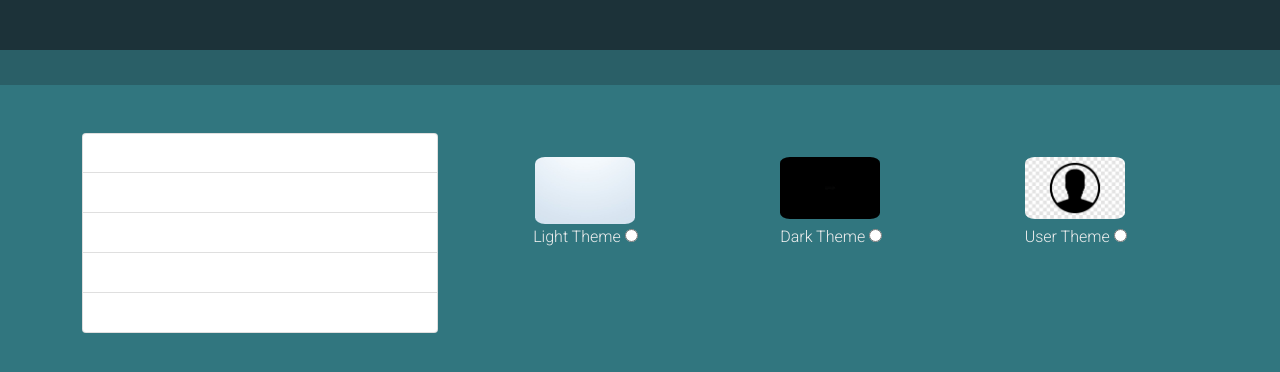
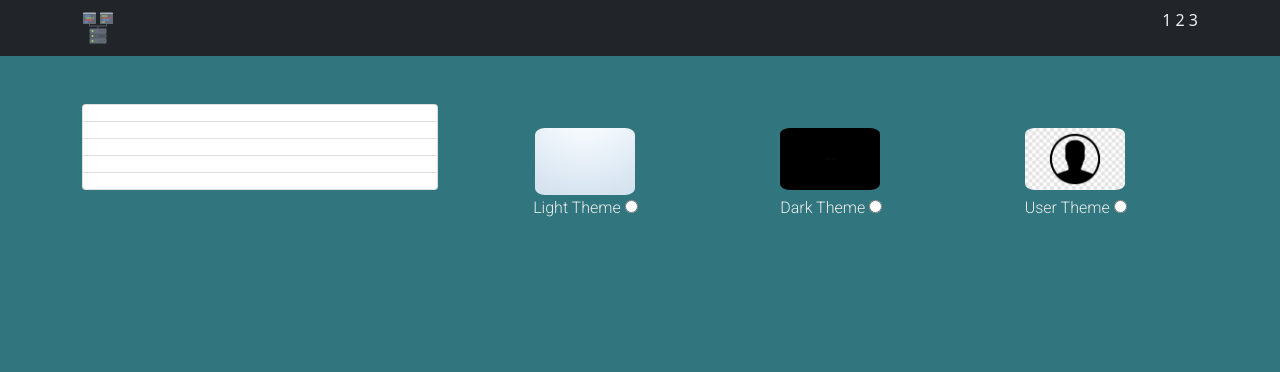
Before and after one commit to HorribleProgram/Battleground, a website: page public/settings.html in a window 1280 px wide. Drawn offline with Linux system fonts and the light colour scheme.

Commit message:
Consistent theme done

```diff
--- a/public/settings.html
+++ b/public/settings.html
@@ -5,6 +5,9 @@
   <meta charset="UTF-8">
   <meta http-equiv="X-UA-Compatible" content="IE=edge">
   <meta name="viewport" content="width=device-width, initial-scale=1.0">
+
+  <!-- Favicon -->
+  <link rel="shortcut icon" href="./images/favicon/favicon.ico" type="image/x-icon">
 
   <!-- Third-party Stylesheets -->
   <link href="./styles/css/bootstrap.min.css" rel="stylesheet">
@@ -24,12 +27,26 @@
 
 <body>
   <!-- Header -->
-  <header class="header">
-    <div class="top-header">
+  <header class="navbar navbar-dark bg-dark">
+    <div class="container">
 
-    </div>
+      <div class="left">
+        <a class="navbar-brand" href="index.html">
+          <img src="images/logo.png" alt="battlegrounds logo" width="32" height="32">
+        </a>
+      </div>
 
-    <div class="bottom-header">
+      <div class="middle">
+
+      </div>
+
+      <div class="right">
+        <ul class="right-side-list">
+          <li class="right-side-list-item">1</li>
+          <li class="right-side-list-item">2</li>
+          <li class="right-side-list-item">3</li>
+        </ul>
+      </div>
 
     </div>
   </header>
--- a/public/styles/dark-theme.css
+++ b/public/styles/dark-theme.css
@@ -1,9 +1,4 @@
 body {
   color: #eee;
   background-color: #121212;
-}
-
-.list-group-item {
-  color: black;
-  min-height: 40px;
-}
+};
--- a/public/styles/defaults.css
+++ b/public/styles/defaults.css
@@ -37,14 +37,6 @@ body, html {
   font-weight: 200;
 }
 
-.col-8 {
-  background-color: lightgreen;
-}
-
-.col-4 {
-  background-color: lightpink;
-}
-
 .box {
   max-width: 100px;
 }
@@ -52,3 +44,13 @@ body, html {
 .settings-theme-img {
   width: 100%;
 }
+
+.right-side-list {
+  list-style: none;
+}
+
+.right-side-list-item {
+  display: inline-block;
+  height: 100%;
+  line-height: 100%;
+}
```
Also changed, not shown: public/index.html (+12 -10 lines), favicon.ico (added), public/images/favicon/android-chrome-192x192.png (added), public/images/favicon/android-chrome-512x512.png (added), public/images/favicon/apple-touch-icon.png (added), public/images/favicon/favicon-16x16.png (added), public/images/favicon/favicon-32x32.png (added), public/images/favicon/favicon.ico (added), public/images/logo.png (added).
